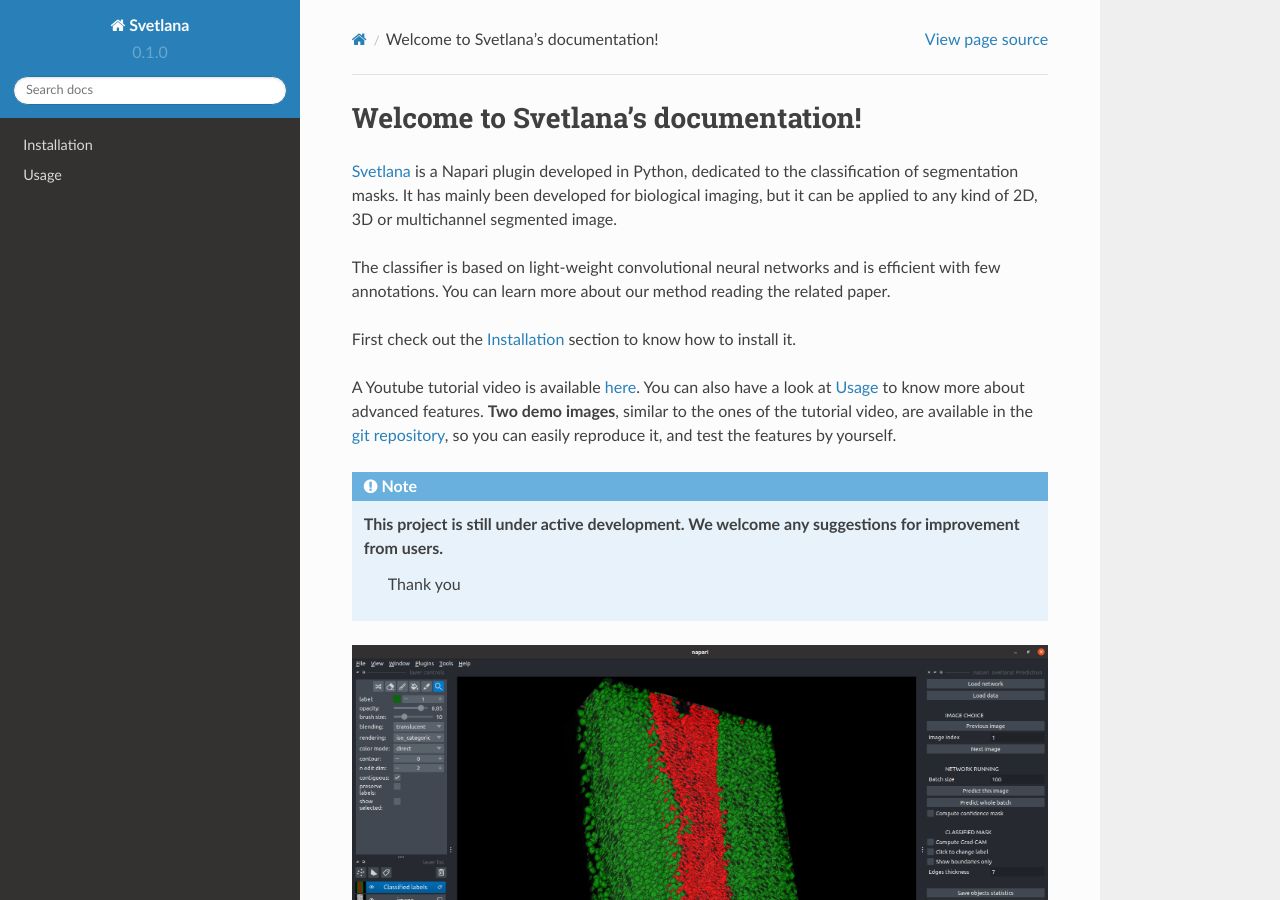
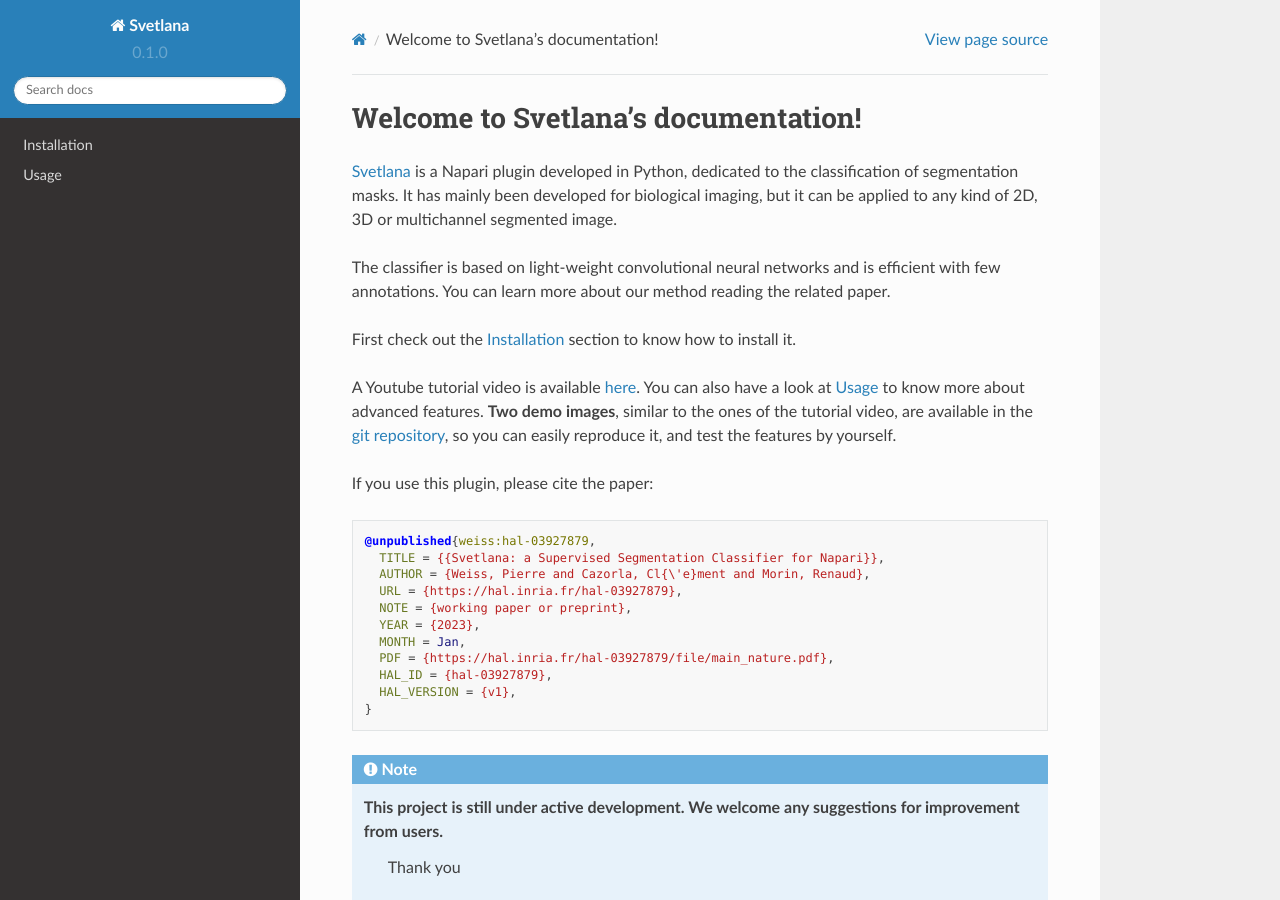
Before and after one commit to koopa31/Svetlana_documentation, a Sphinx documentation site: the page built from docs/source/index.rst, in a window 1280 px wide and 900 px high. Built offline with Sphinx 7.4.7 and the Read the Docs theme 2.0.0, drawn with Linux system fonts in a browser that asks for light colours.

Commit message:
ajout citation a la doc

```diff
--- a/docs/source/index.rst
+++ b/docs/source/index.rst
@@ -15,6 +15,23 @@
 `git repository <https://bitbucket.org/koopa31/napari_svetlana/src/main/>`_, so you can easily
 reproduce it, and test the features by yourself.
 
+If you use this plugin, please cite the paper:
+
+.. code-block:: bibtex
+
+    @unpublished{weiss:hal-03927879,
+      TITLE = {{Svetlana: a Supervised Segmentation Classifier for Napari}},
+      AUTHOR = {Weiss, Pierre and Cazorla, Cl{\'e}ment and Morin, Renaud},
+      URL = {https://hal.inria.fr/hal-03927879},
+      NOTE = {working paper or preprint},
+      YEAR = {2023},
+      MONTH = Jan,
+      PDF = {https://hal.inria.fr/hal-03927879/file/main_nature.pdf},
+      HAL_ID = {hal-03927879},
+      HAL_VERSION = {v1},
+    }
+
+
 .. note::
 
    This project is still under active development. We welcome any suggestions for improvement from users.
```
